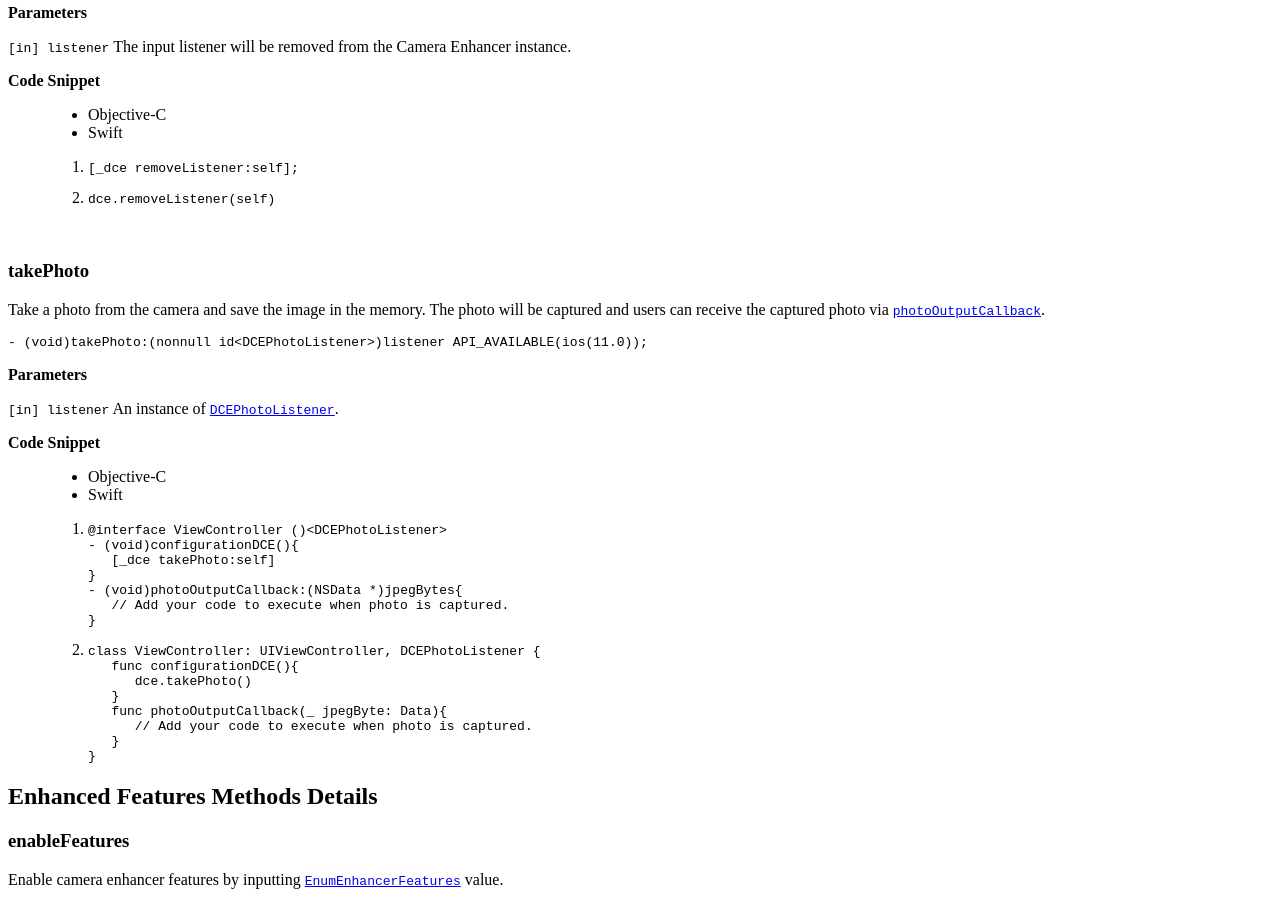
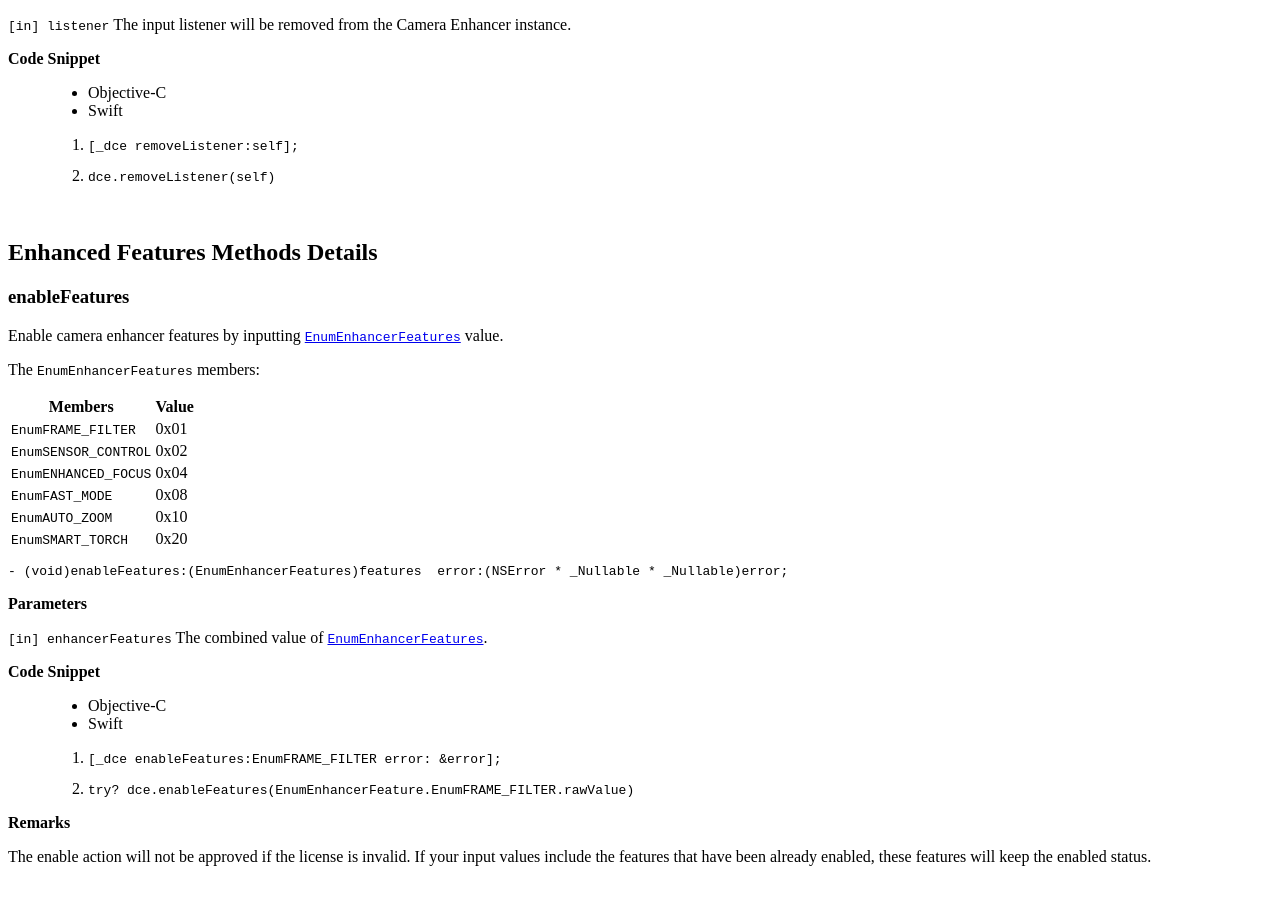
Before and after one commit to rachel-dynamsoft/label-recognition-docs-mobile, a Jekyll site: the page built from programming-old/objectivec-swift/api-reference/camera-enhancer/camera-enhancer.md, in a window 1280 px wide and 900 px high, scrolled down 8672 px. Built offline with Jekyll 4.4.1, drawn with Linux system fonts in a browser that asks for light colours; some of the changed text lies outside the part shown.

Commit message:
Update camera-enhancer.md

````diff
--- a/programming-old/objectivec-swift/api-reference/camera-enhancer/camera-enhancer.md
+++ b/programming-old/objectivec-swift/api-reference/camera-enhancer/camera-enhancer.md
@@ -60,7 +60,6 @@ The main class of `DynamsoftCameraEnhancer`. It contains APIs that enable user t
 | [`getFrameFromBuffer`](#getframefrombuffer) | Get the latest frame from the buffer. The boolean value determines whether the fetched frame will be removed from the buffer. |
 | [`addListener`](#addlistener) | Add a listener to the camera enhancer instance. |
 | [`removeListener`](#removelistener) | Remove a previously added listener from the camera enhancer instance. |
-| [`takePhoto`](#takephoto) | Take a photo from the camera and save the image in the memory. |
 
 ## Enhanced Features Methods Summary
 
@@ -608,46 +607,6 @@ dce.removeListener(self)
 
 &nbsp;
 
-### takePhoto
-
-Take a photo from the camera and save the image in the memory. The photo will be captured and users can receive the captured photo via [`photoOutputCallback`](../auxiliary-api/protocol-dcephotolistener.md#photooutputcallback).
-
-```objc
-- (void)takePhoto:(nonnull id<DCEPhotoListener>)listener API_AVAILABLE(ios(11.0));
-```
-
-**Parameters**
-
-`[in] listener` An instance of [`DCEPhotoListener`](protocol-dcephotolistener.md).
-
-**Code Snippet**
-
-<div class="sample-code-prefix"></div>
->- Objective-C
->- Swift
->
->1.
-```objc
-@interface ViewController ()<DCEPhotoListener>
-- (void)configurationDCE(){
-   [_dce takePhoto:self]
-}
-- (void)photoOutputCallback:(NSData *)jpegBytes{
-   // Add your code to execute when photo is captured.
-}
-```
-2.
-```swift
-class ViewController: UIViewController, DCEPhotoListener {
-   func configurationDCE(){
-          dce.takePhoto()
-   }
-   func photoOutputCallback(_ jpegByte: Data){
-          // Add your code to execute when photo is captured.
-   }
-}
-```
-
 ## Enhanced Features Methods Details
 
 ### enableFeatures
````
